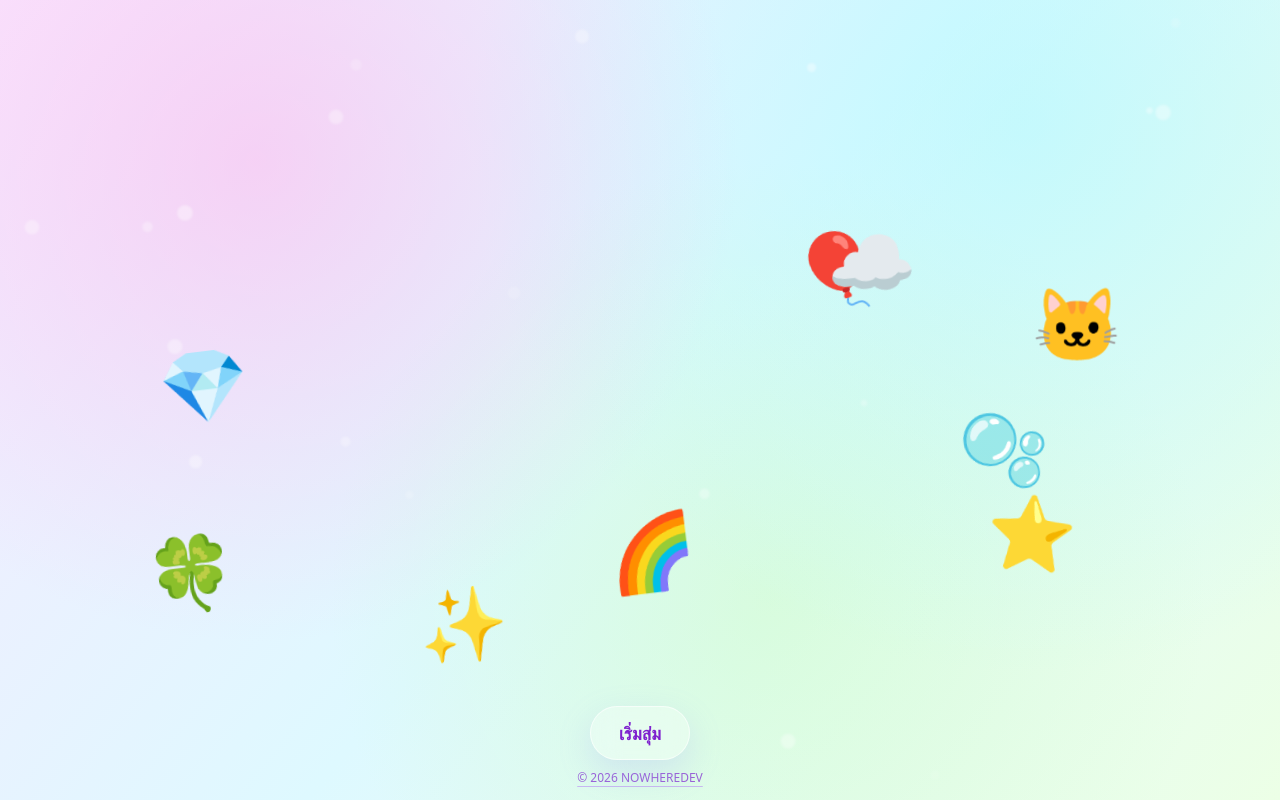
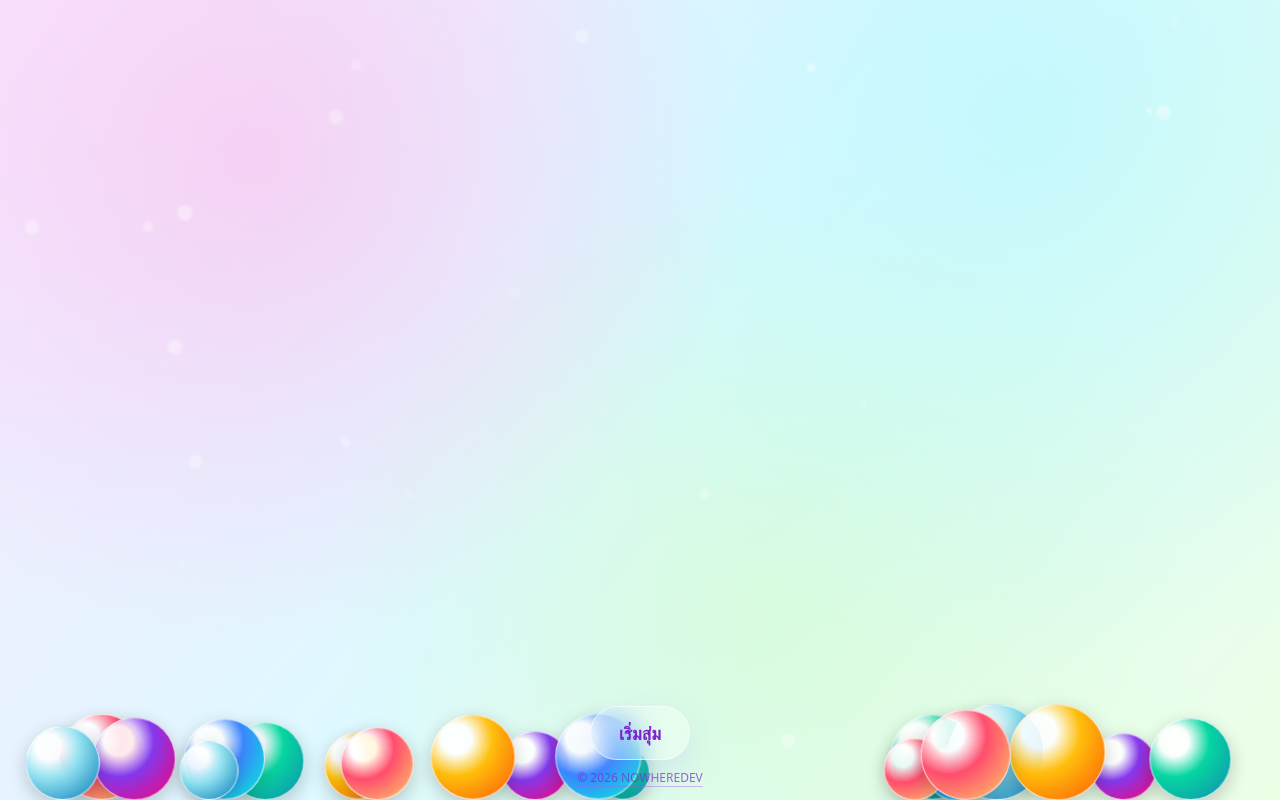
Before and after one commit to kzabCde/Catch-Number, a Next.js app: page / in a window 1280 px wide. Built offline with nearby package versions, Linux system fonts and the light colour scheme.

Commit message:
Reduce ball count and soften bounce for smoother motion

```diff
--- a/app/page.tsx
+++ b/app/page.tsx
@@ -7,7 +7,15 @@ import { RevealModal } from "@/components/RevealModal";
 import { BackgroundEffects } from "@/components/BackgroundEffects";
 import { StartButton } from "@/components/StartButton";
 
-const EMOJIS = ["🎈", "🫧", "⭐", "🍀", "🐱", "🌈", "☁️", "💎", "✨"];
+const BALL_COLORS: [string, string][] = [
+  ["#ff4d6d", "#ffd166"],
+  ["#06d6a0", "#118ab2"],
+  ["#8338ec", "#ff006e"],
+  ["#3a86ff", "#00f5d4"],
+  ["#ffbe0b", "#fb5607"],
+  ["#90e0ef", "#0077b6"],
+];
+const BALL_COUNT = 20;
 
 function generateRound() {
   const numbers = Array.from({ length: 100 }, (_, i) => i.toString().padStart(2, "0"));
@@ -16,14 +24,16 @@ function generateRound() {
     [numbers[i], numbers[j]] = [numbers[j], numbers[i]];
   }
 
-  return EMOJIS.map((emoji, id) => ({
+  return Array.from({ length: BALL_COUNT }, (_, id) => ({
     id,
-    emoji,
     number: numbers[id],
-    x: 8 + Math.random() * 80,
-    y: 12 + Math.random() * 70,
-    duration: 2.8 + Math.random() * 1.8,
-  }));
+  x: Math.random() * 86,
+  y: Math.random() * 78,
+  size: 52 + Math.random() * 44,
+  vx: (Math.random() * 240 + 120) * (Math.random() > 0.5 ? 1 : -1),
+  vy: Math.random() * 140 - 70,
+  colors: BALL_COLORS[id % BALL_COLORS.length],
+}));
 }
 
 export default function HomePage() {
--- a/components/FloatingEmoji.tsx
+++ b/components/FloatingEmoji.tsx
@@ -1,14 +1,17 @@
 "use client";
 
-import { motion } from "framer-motion";
+import { motion, useAnimationFrame, useMotionValue } from "framer-motion";
+import { useEffect, useRef } from "react";
 
 type EmojiData = {
   id: number;
-  emoji: string;
   number: string;
   x: number;
   y: number;
-  duration: number;
+  size: number;
+  vx: number;
+  vy: number;
+  colors: [string, string];
 };
 
 export function FloatingEmoji({
@@ -20,26 +23,83 @@ export function FloatingEmoji({
   onPick: (value: string, id: number) => void;
   disabled: boolean;
 }) {
+  const x = useMotionValue(0);
+  const y = useMotionValue(0);
+  const rotation = useMotionValue(0);
+  const velocityRef = useRef({ x: data.vx, y: data.vy });
+  const startedRef = useRef(false);
+  const lastTimeRef = useRef(0);
+
+  useEffect(() => {
+    const maxX = Math.max(0, window.innerWidth - data.size);
+    const maxY = Math.max(0, window.innerHeight - data.size);
+    x.set((data.x / 100) * maxX);
+    y.set((data.y / 100) * maxY);
+    velocityRef.current = { x: data.vx, y: data.vy };
+    startedRef.current = true;
+  }, [data.size, data.vx, data.vy, data.x, data.y, x, y]);
+
+  useAnimationFrame((time) => {
+    if (!startedRef.current) return;
+    if (lastTimeRef.current === 0) {
+      lastTimeRef.current = time;
+      return;
+    }
+
+    const dt = Math.min((time - lastTimeRef.current) / 1000, 0.05);
+    lastTimeRef.current = time;
+
+    const gravity = 980;
+    const restitution = 0.86 / 1.5;
+    const friction = 0.995;
+    const maxX = Math.max(0, window.innerWidth - data.size);
+    const maxY = Math.max(0, window.innerHeight - data.size);
+    const velocity = velocityRef.current;
+
+    velocity.y += gravity * dt;
+    velocity.x *= friction;
+
+    let nextX = x.get() + velocity.x * dt;
+    let nextY = y.get() + velocity.y * dt;
+
+    if (nextX <= 0) {
+      nextX = 0;
+      velocity.x = Math.abs(velocity.x) * restitution;
+    } else if (nextX >= maxX) {
+      nextX = maxX;
+      velocity.x = -Math.abs(velocity.x) * restitution;
+    }
+
+    if (nextY <= 0) {
+      nextY = 0;
+      velocity.y = Math.abs(velocity.y) * restitution;
+    } else if (nextY >= maxY) {
+      nextY = maxY;
+      velocity.y = -Math.abs(velocity.y) * restitution;
+    }
+
+    x.set(nextX);
+    y.set(nextY);
+    rotation.set(velocity.x * 0.02);
+  });
+
   return (
     <motion.button
-      aria-label={`อิโมจิสุ่มเลข ${data.id}`}
+      aria-label={`ลูกบอลสุ่มเลข ${data.id}`}
       disabled={disabled}
       onClick={() => onPick(data.number, data.id)}
-      className="absolute select-none text-6xl drop-shadow-[0_0_12px_rgba(255,255,255,0.9)] sm:text-7xl"
-      style={{ left: `${data.x}%`, top: `${data.y}%`, filter: "blur(0.1px)" }}
-      animate={{
-        y: [0, -24, 0, 16, 0],
-        x: [0, 14, -14, 0],
-        rotate: [0, -7, 7, 0],
-      }}
-      transition={{
-        duration: data.duration,
-        repeat: Infinity,
-        ease: "easeInOut",
+      className="absolute select-none rounded-full border border-white/70 will-change-transform shadow-[0_6px_18px_rgba(0,0,0,0.2)]"
+      style={{
+        x,
+        y,
+        rotate: rotation,
+        width: data.size,
+        height: data.size,
+                background: `radial-gradient(circle at 30% 28%, #ffffffdd 0 18%, ${data.colors[0]} 44%, ${data.colors[1]} 100%)`,
       }}
       whileTap={{ scale: 0.9 }}
     >
-      {data.emoji}
+      <span className="sr-only">เลขสุ่ม {data.number}</span>
     </motion.button>
   );
 }
```
